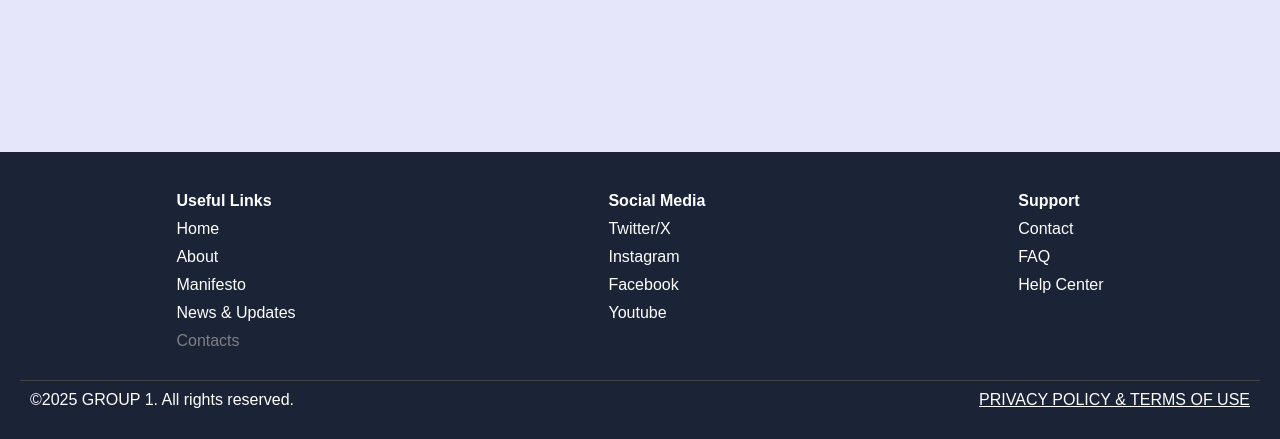
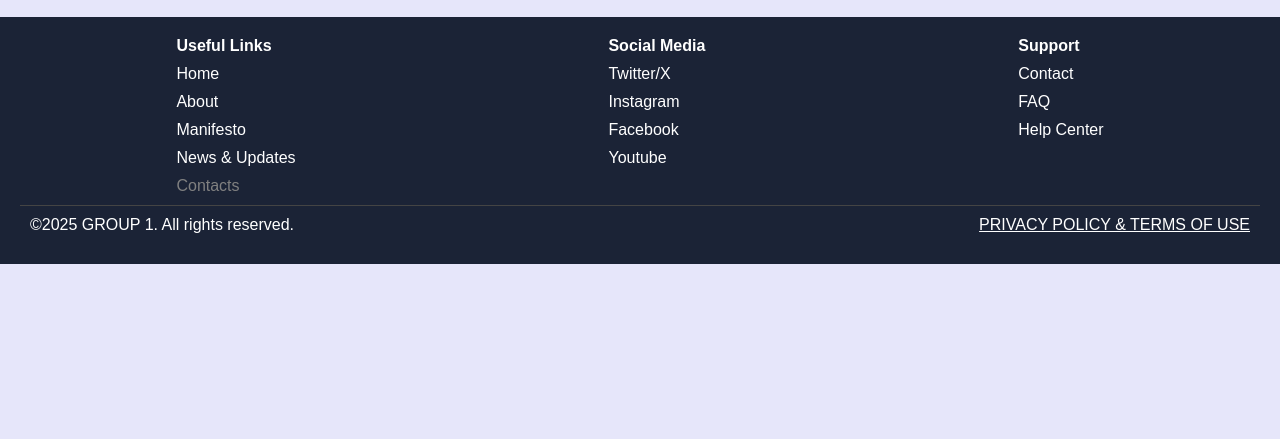
Before and after one commit to AMUTUHEIREMELLON/sekalala-website, a plain HTML site: page contacts.html in a window 1280 px wide. Shown: the part 361-800 px from the top of the page. Drawn offline with Linux system fonts and the light colour scheme.

Commit message:
contacts updated

```diff
--- a/style1.css
+++ b/style1.css
@@ -194,7 +194,7 @@ fieldset {
 }
 
 .contact-footer {
-  position: absolute;
+  position: relative;
   bottom: 0;
   width: 100%;
   background-color: #1B2336;
@@ -210,7 +210,7 @@ fieldset {
 }
 
 .footer-section {
-  padding: 20px;
+  padding: -20px;
 }
 
 .footer-section h4 {
```
Also changed, not shown: index.html (+1 -1 lines).
